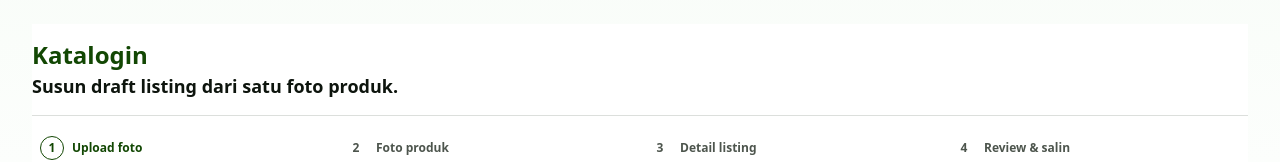
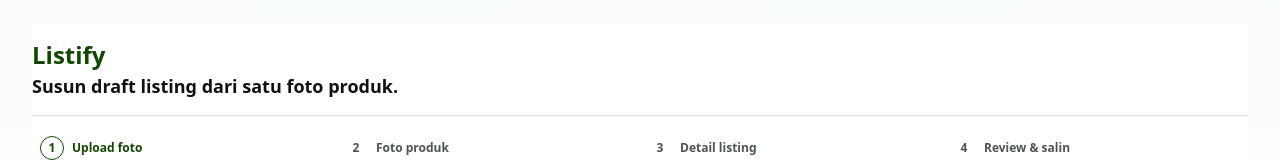
Before and after one commit to praffiii/katalogin, a Next.js app: page / in a window 1280 px wide. Shown: the top 162 px of the page. Built offline with nearby package versions, Linux system fonts and the light colour scheme.

Commit message:
rebrand: Katalogin → Listify
- Rename all UI text, prompt identity, metadata, and package name
- SEO-optimized title: 'AI Pembuat Listing Shopee & Tokopedia (Gratis)'
- Updated description with keyword-rich Indonesian copy

```diff
--- a/app/layout.tsx
+++ b/app/layout.tsx
@@ -3,8 +3,8 @@ import { Analytics } from "@vercel/analytics/next";
 import "./globals.css";
 
 export const metadata: Metadata = {
-  title: "Katalogin",
-  description: "Pembuat draft listing untuk UMKM Indonesia",
+  title: "Listify — AI Pembuat Listing Shopee & Tokopedia (Gratis)",
+  description: "Upload foto produk, langsung dapat judul SEO, deskripsi menjual, estimasi harga, dan keyword marketplace. Dibuat khusus untuk penjual UMKM Indonesia.",
 };
 
 export default function RootLayout({
--- a/app/not-found.tsx
+++ b/app/not-found.tsx
@@ -2,7 +2,7 @@ export default function NotFound() {
   return (
     <main className="min-h-screen bg-background px-4 py-6 text-ink sm:px-6 lg:px-8">
       <section className="mx-auto flex w-full max-w-5xl flex-col gap-3">
-        <p className="text-sm font-semibold text-primary">Katalogin</p>
+        <p className="text-sm font-semibold text-primary">Listify</p>
         <h1 className="text-2xl font-bold leading-tight tracking-normal">
           Halaman tidak ditemukan.
         </h1>
--- a/components/draft-flow/DraftFlow.tsx
+++ b/components/draft-flow/DraftFlow.tsx
@@ -233,7 +233,7 @@ export function DraftFlow() {
             <div className="flex min-w-0 flex-col">
               <div className="min-w-0">
                 <p className="text-2xl font-bold leading-tight text-primary">
-                  Katalogin
+                  Listify
                 </p>
                 <h1 className="mt-1 text-lg font-semibold leading-snug text-ink text-balance sm:text-lg">
                   Susun draft listing dari satu foto produk.
--- a/lib/prompt.ts
+++ b/lib/prompt.ts
@@ -4,7 +4,7 @@ export function buildListingPrompt(
   input: Omit<GenerateListingRequest, "imageBase64" | "mimeType">,
 ) {
   return `
-You are Katalogin, an Indonesian marketplace listing assistant for UMKM sellers.
+You are Listify, an Indonesian marketplace listing assistant for UMKM sellers.
 
 Analyze the product image and optional seller notes. Generate an editable Indonesian listing draft.
 
--- a/package.json
+++ b/package.json
@@ -1,5 +1,5 @@
 {
-  "name": "katalogin",
+  "name": "listify",
   "version": "0.1.0",
   "private": true,
   "scripts": {
```
Also changed, not shown: 1 other file (tests, documents, lock files or other folders).
